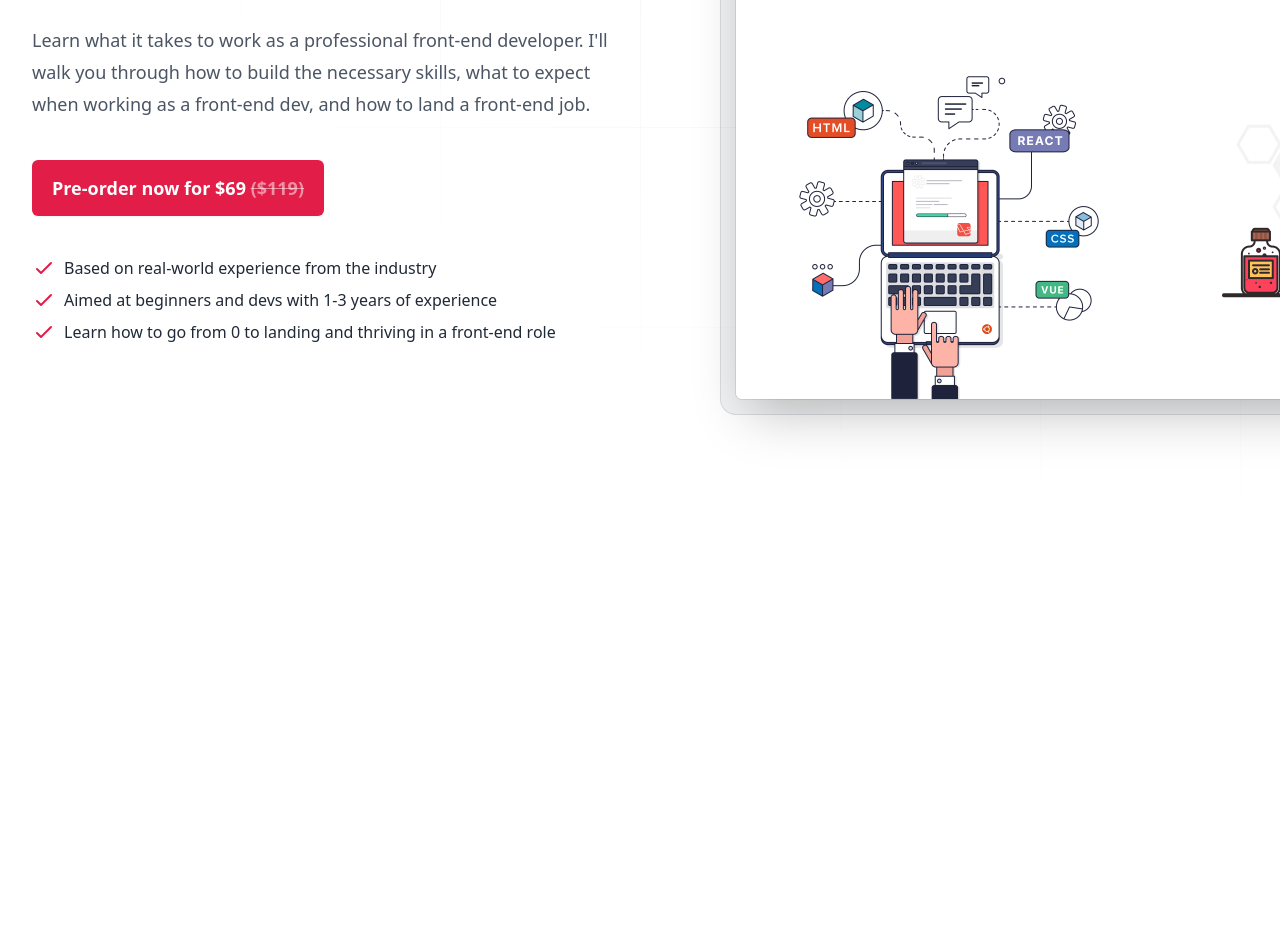
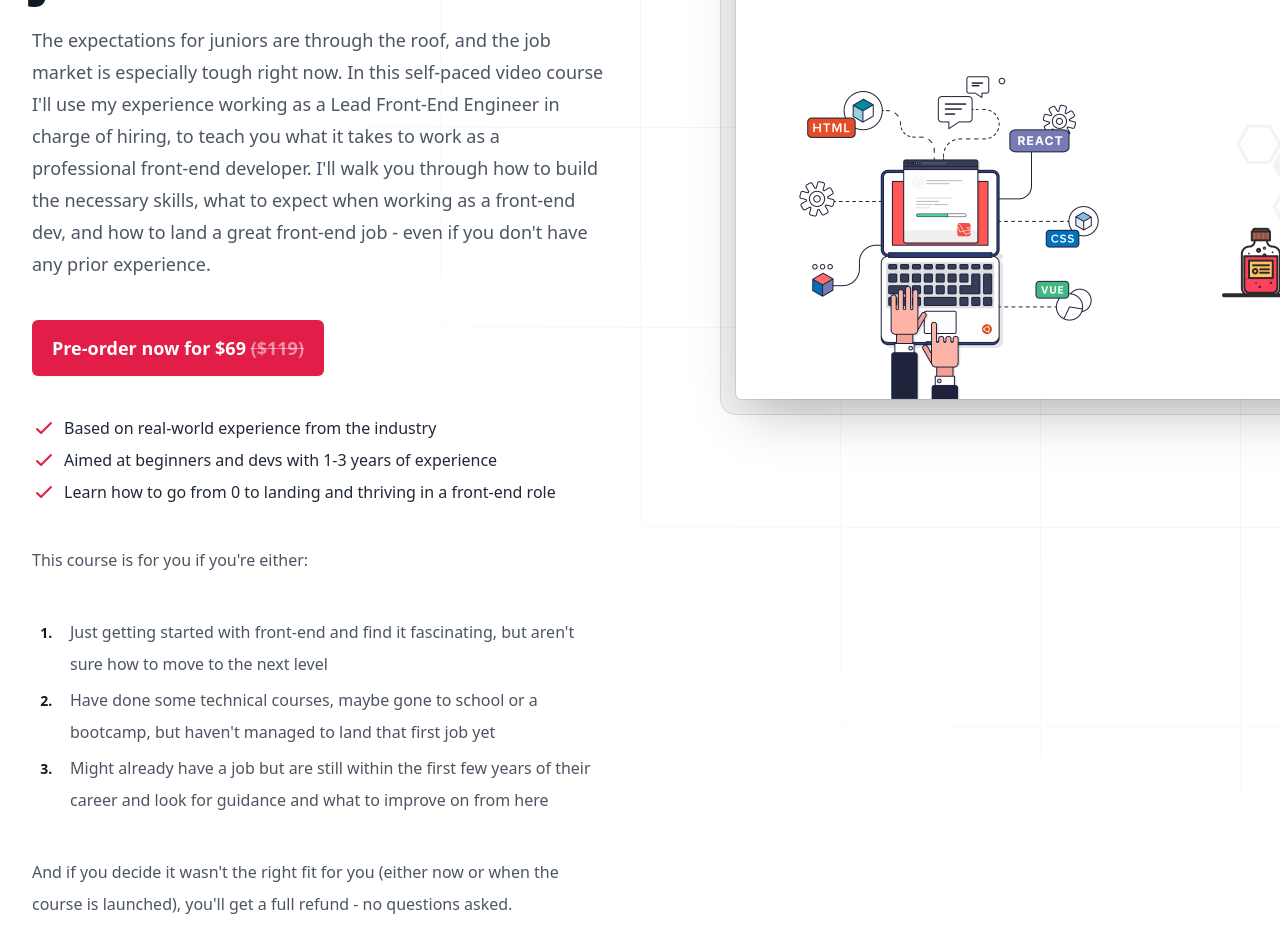
Before and after one commit to mbrodt/portfolio-v3, a Next.js app: page /course in a window 1280 px wide. Shown: the part 472-1424 px from the top of the page. Before the commit the page ends 1031 px from the top, so only its background shows below. Built offline with nearby package versions, Linux system fonts and the light colour scheme; no server answers.

Commit message:
feat: New copy

```diff
--- a/src/app/course/page.tsx
+++ b/src/app/course/page.tsx
@@ -52,13 +52,17 @@ export default function Course() {
             </span>
           </div>
           <h1 className="mt-4 text-4xl font-bold tracking-tight text-gray-900 sm:text-6xl">
-            Kickstart your Front-End career
+            Landing a front-end job is hard.
           </h1>
           <p className="mt-6 text-lg leading-8 text-gray-600">
-            Learn what it takes to work as a professional front-end developer.
-            I'll walk you through how to build the necessary skills, what to
-            expect when working as a front-end dev, and how to land a front-end
-            job.
+            The expectations for juniors are through the roof, and the job
+            market is especially tough right now. In this self-paced video
+            course I'll use my experience working as a Lead Front-End Engineer
+            in charge of hiring, to teach you what it takes to work as a
+            professional front-end developer. I'll walk you through how to build
+            the necessary skills, what to expect when working as a front-end
+            dev, and how to land a great front-end job - even if you don't have
+            any prior experience.
           </p>
           <div className="mt-10 flex items-center gap-x-6">
             <a
@@ -122,6 +126,27 @@ export default function Course() {
               Learn how to go from 0 to landing and thriving in a front-end role
             </li>
           </ul>
+          <div className="text prose mt-10 leading-8 text-gray-600">
+            <p> This course is for you if you're either:</p>
+            <ol className="[&>li]:my-1">
+              <li>
+                Just getting started with front-end and find it fascinating, but
+                aren't sure how to move to the next level
+              </li>
+              <li>
+                Have done some technical courses, maybe gone to school or a
+                bootcamp, but haven't managed to land that first job yet
+              </li>
+              <li>
+                Might already have a job but are still within the first few
+                years of their career and look for guidance and what to improve
+                on from here
+              </li>
+            </ol>
+            And if you decide it wasn't the right fit for you (either now or
+            when the course is launched), you'll get a full refund - no
+            questions asked.
+          </div>
         </div>
         <div className="mx-auto mt-16 flex max-w-2xl sm:mt-24 lg:ml-10 lg:mr-0 lg:mt-0 lg:max-w-none lg:flex-none xl:ml-32">
           <div className="max-w-3xl flex-none sm:max-w-5xl lg:max-w-none">
```
